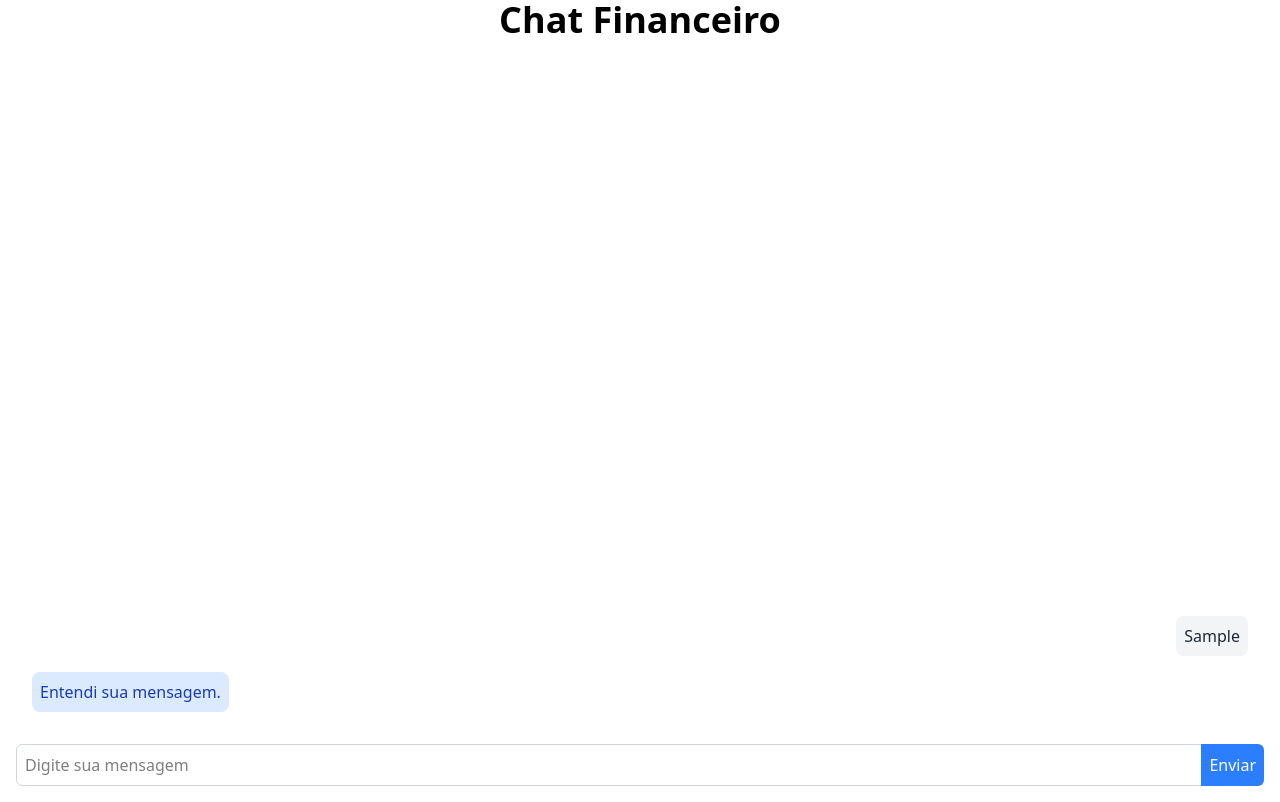
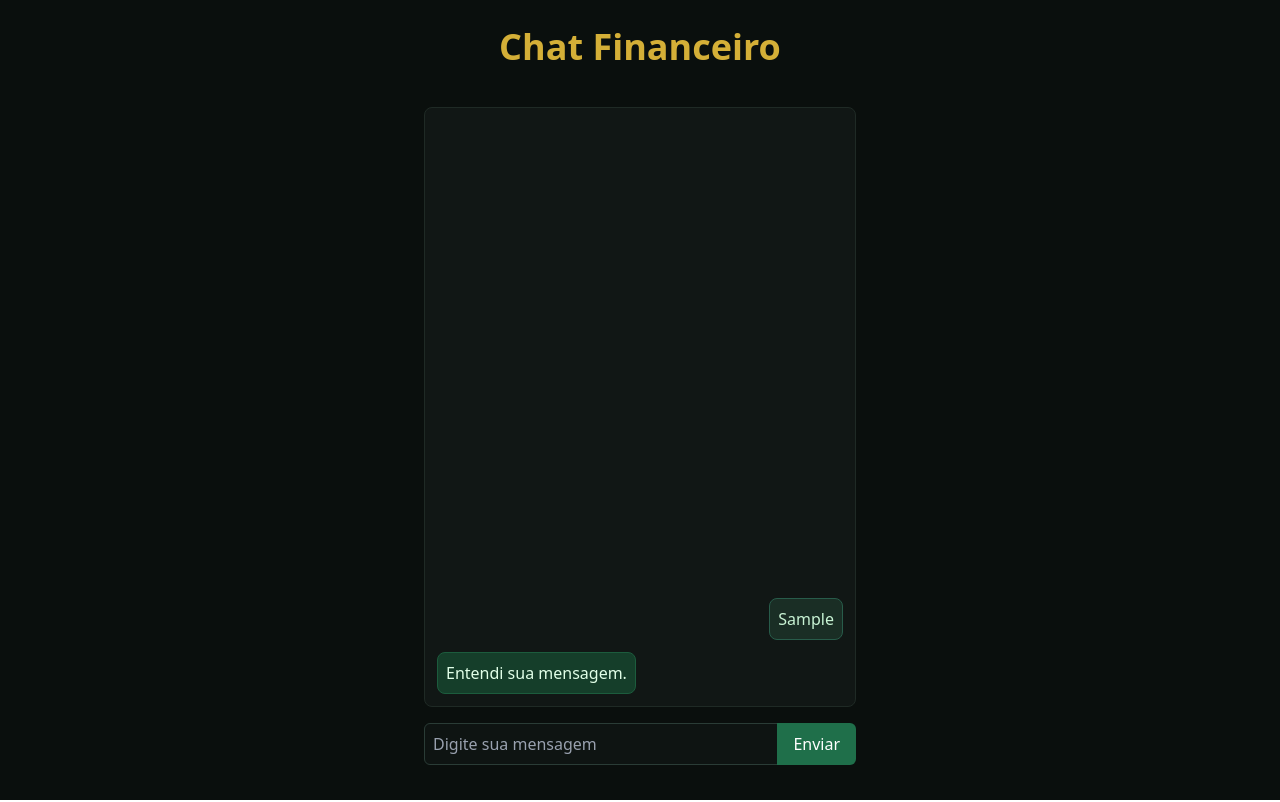
Before and after one commit to ArthurPdaSilva/finance-app, a Next.js app: page /chat in a window 1280 px wide. Both pictures are taken after typing "Sample" into the empty fields and a click on the button "Enviar". Built offline with nearby package versions, Linux system fonts and the light colour scheme.

Commit message:
feat: suggestion chat gpt colors

```diff
--- a/src/app/chat/page.tsx
+++ b/src/app/chat/page.tsx
@@ -24,7 +24,6 @@ export default function Chat() {
 
   const handleSubmit = (e: React.SubmitEvent<HTMLFormElement>) => {
     e.preventDefault();
-
     const form = e.currentTarget;
     const input = form.chatInput as HTMLInputElement;
 
@@ -37,21 +36,22 @@ export default function Chat() {
     ];
 
     setMessages((prev) => [...fakeInteration, ...prev]);
-
     input.value = "";
   };
 
   return (
-    <div className="min-h-screen flex flex-col items-center justify-center gap-8">
-      <h1 className="text-4xl font-bold text-center">Chat Financeiro</h1>
+    <div className="min-h-screen flex flex-col items-center justify-center gap-8 bg-[#0A0F0D] px-4 py-6">
+      <h1 className="text-3xl md:text-4xl font-bold text-center text-[#D4AF37]">
+        Chat Financeiro
+      </h1>
 
-      <div className="w-full flex flex-col gap-4 p-4">
+      <div className="w-full max-w-md flex flex-col gap-4 p-2">
         <div
           ref={messagesRef}
-          className="flex h-[80vh] overflow-y-auto flex-col-reverse gap-4 p-4 rounded-lg"
+          className="flex h-[75vh] overflow-y-auto flex-col-reverse gap-3 p-3 rounded-lg bg-[#111715] border border-[#1F2A25]"
         >
           {messages.length === 0 && (
-            <p className="text-2xl text-gray-400 text-center  mt-4">
+            <p className="text-xl text-gray-500 text-center mt-4">
               Como posso te ajudar hoje?
             </p>
           )}
@@ -65,10 +65,10 @@ export default function Chat() {
               }`}
             >
               <p
-                className={`rounded-lg p-2 ${
+                className={`rounded-lg p-2 text-sm md:text-base ${
                   msg.sender === "user"
-                    ? "bg-gray-100 text-gray-800"
-                    : "bg-blue-100 text-blue-800"
+                    ? "bg-[#1A2E25] text-[#C8F3D4] border border-[#285C4A]"
+                    : "bg-[#153E2A] text-[#E1FFE8] border border-[#1C5C3D]"
                 }`}
               >
                 {msg.text}
@@ -83,11 +83,11 @@ export default function Chat() {
             type="text"
             name="chatInput"
             placeholder="Digite sua mensagem"
-            className="flex-1 border border-gray-300 rounded-l-md p-2"
+            className="flex-1 border outline-0 border-[#2A3C36] bg-[#0E1412] text-white rounded-l-md p-2 placeholder-gray-400"
           />
           <button
             type="submit"
-            className="bg-blue-500 text-white rounded-r-md p-2 hover:bg-blue-600 transition-colors duration-300 cursor-pointer -ml-2.5"
+            className="bg-[#1F6F4A] text-white rounded-r-md px-4 py-2 hover:bg-[#27965F] transition-colors duration-300 cursor-pointer -ml-2.5"
           >
             Enviar
           </button>
--- a/src/app/page.tsx
+++ b/src/app/page.tsx
@@ -4,6 +4,7 @@ import { redirect } from "next/navigation";
 export default function Home() {
   const handleForm = async (formData: FormData) => {
     "use server";
+
     const apiKey = formData.get("api-key") as string;
 
     if (apiKey !== process.env.NEXT_PUBLIC_API_KEY) {
@@ -12,22 +13,23 @@ export default function Home() {
     }
 
     (await cookies()).set("api-key", apiKey, {
-      maxAge: 60 * 60, // 1 hora
+      maxAge: 60 * 60,
       httpOnly: true,
       secure: process.env.NODE_ENV === "production",
       sameSite: "strict",
     });
+
     redirect("/chat");
   };
 
   return (
-    <div className="min-h-screen flex flex-col items-center justify-center gap-8">
-      <h1 className="text-4xl font-bold text-center">
-        Bem vindo ao Finance App
+    <div className="min-h-screen flex flex-col items-center justify-center px-4 bg-[#0A0F0D]">
+      <h1 className="text-3xl md:text-4xl font-bold text-center text-[#D4AF37] mb-6">
+        Bem-vindo ao Finance App
       </h1>
 
       <form
-        className="flex flex-col gap-2 w-full max-w-sm md:min-w-125 text-center"
+        className="flex flex-col gap-3 w-full max-w-sm text-center bg-[#111715] p-6 rounded-lg border border-[#1F2A25]"
         action={handleForm}
       >
         <input
@@ -35,11 +37,12 @@ export default function Home() {
           id="api-key"
           name="api-key"
           placeholder="Digite a chave de acesso"
-          className="border border-gray-300 rounded-md p-2"
+          className="border border-[#2A3C36] bg-[#0E1412] text-white rounded-md p-2 placeholder-gray-400"
         />
+
         <button
           type="submit"
-          className="bg-blue-500 text-white rounded-md p-2 hover:bg-blue-600 transition-colors duration-300 cursor-pointer"
+          className="bg-[#1F6F4A] text-white rounded-md p-2 hover:bg-[#27965F] transition-colors duration-300 cursor-pointer"
         >
           Acessar
         </button>
```
